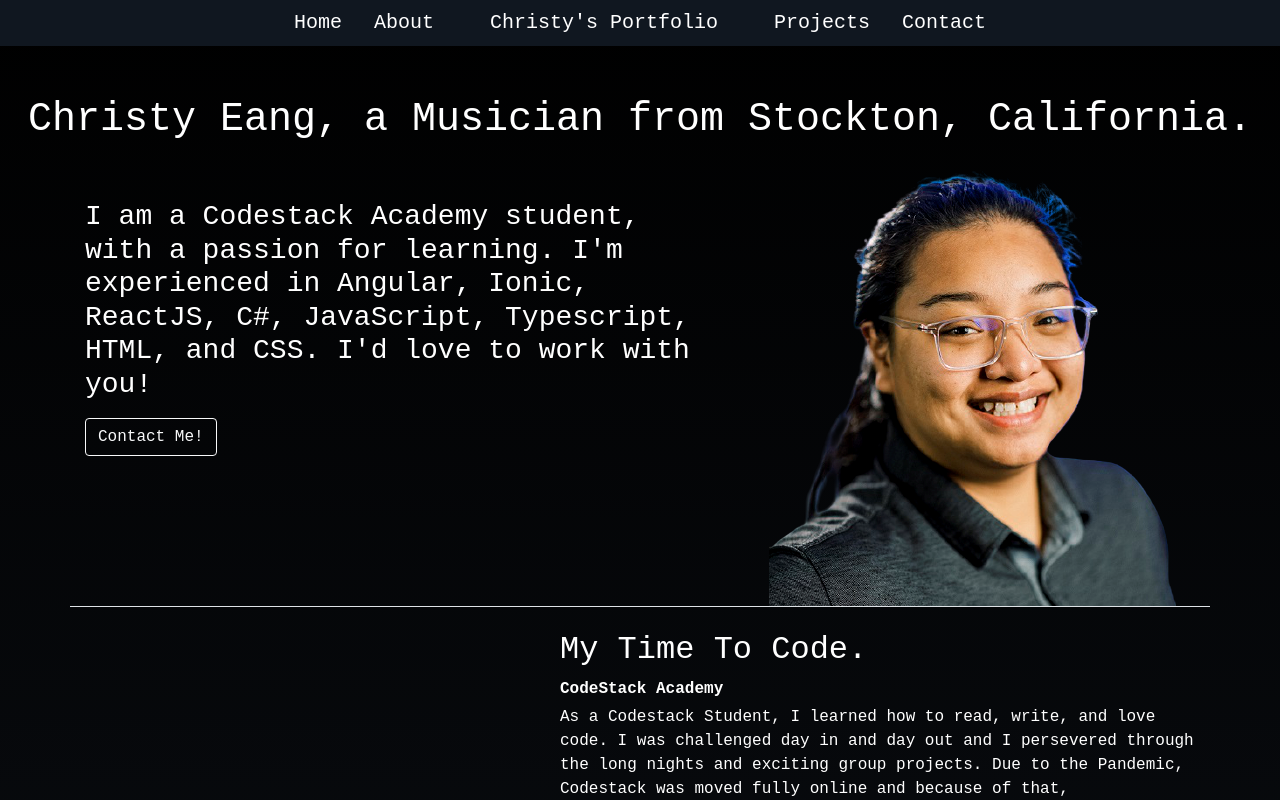
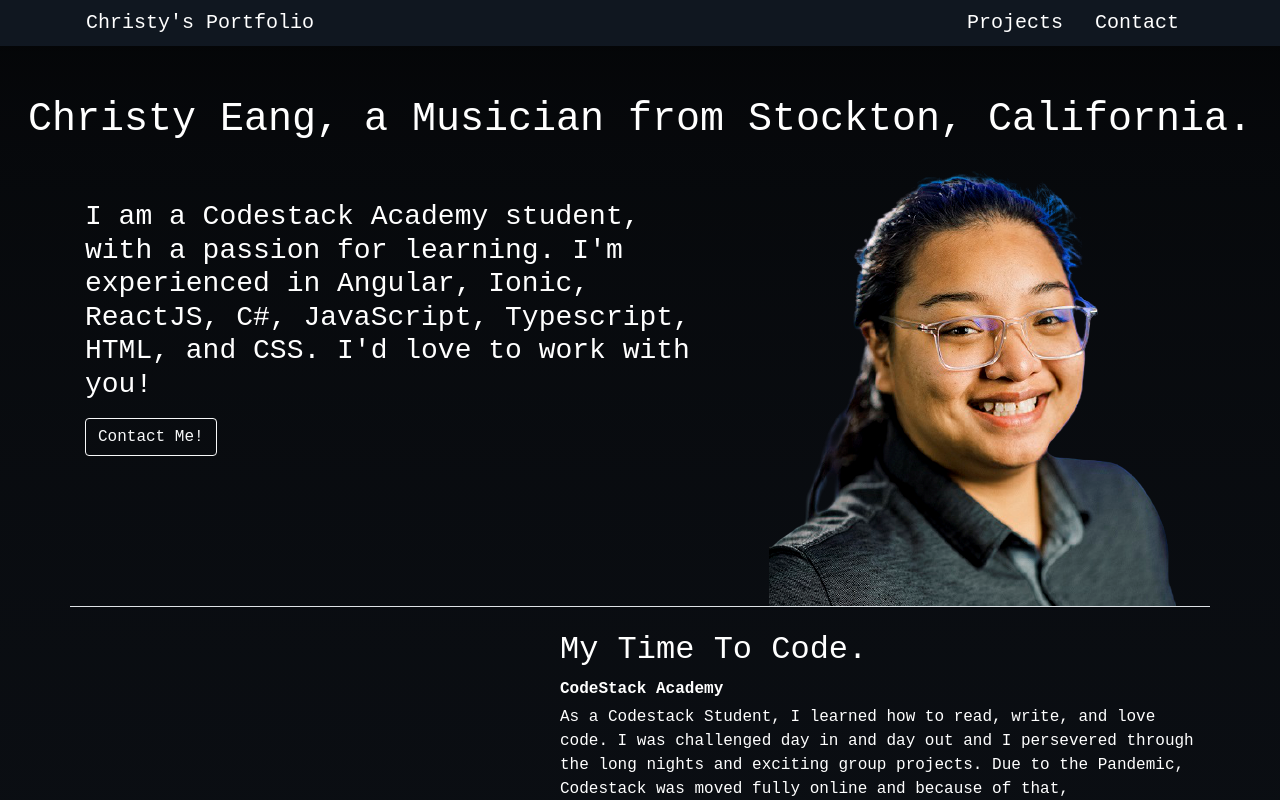
Before and after one commit to christycreme95/portfolio, an Angular app: page /home in a window 1280 px wide. Shown: the top 800 px of the page. Built offline with nearby package versions, Linux system fonts and the light colour scheme; a web font is replaced by a local one.

Commit message:
editing stuff

```diff
--- a/src/app/components/nav/nav.component.html
+++ b/src/app/components/nav/nav.component.html
@@ -1,22 +1,28 @@
 <!-- The Normal Nav on big screen -->
 <div class="d-none d-lg-block">
-    <ul class="nav fixed-top center bg">
+  <div class="nav fixed-top bg">
+    <ul class="nav container">
       <li class="nav-item text-center">
-            <a class="nav-link" #home routerLink='/home'>Home</a>
+        <a class="nav-link" #home routerLink='/home'>Christy's Portfolio</a>
       </li>
-        <li class="nav-item text-center">
+      <div class="m-auto"></div>
+      <!-- <li class="nav-item text-center">
         <a class="nav-link" #nav routerLink='/about'>About</a>
-        </li>
-        <li class="nav-item text-center mx-4">
+      </li> -->
+      <!-- <li class="nav-item text-center mx-4">
         <a class="nav-link no">Christy's Portfolio</a>
-        </li>
+      </li> -->
       <li class="nav-item text-center">
         <a class="nav-link" #projects routerLink='/projects'>Projects</a>
       </li>
       <li class="nav-item text-center">
         <a class="nav-link" #contact routerLink='/contact'>Contact</a>
       </li>
+      <!-- <li class="nav-item text-center">
+        <a class="nav-link" target="_blank" href="../../../assets/pdf/ChristyEangResume2021.pdf">Resume</a>
+      </li> -->
     </ul>
+  </div>
 </div>
 
 <!-- The Collapse Nav for smol-med -->
--- a/src/app/pages/home/home.component.css
+++ b/src/app/pages/home/home.component.css
@@ -1,6 +1,6 @@
-.bg{
-    background: linear-gradient(#000000, #0d1117);
-}
+/* .bg{
+    background: linear-gradient(#000000,10%, #0d1117);
+} */
 .fontbig{
     font-size: 50px;
 }
--- a/src/app/pages/home/home.component.html
+++ b/src/app/pages/home/home.component.html
@@ -74,7 +74,7 @@
                 </div>
             </div>
 
-            <!-- <div class="col-lg-4 d-none d-lg-block"></div> -->
+            <div class="col-lg-2 d-none d-lg-block"></div>
 
             <div class="col-12 col-md-6 col-lg-4">
                 <h3 class="center text-center mb-5"><u>Development Tools:</u></h3>
--- a/src/styles.css
+++ b/src/styles.css
@@ -1,6 +1,8 @@
 /* You can add global styles to this file, and also import other style files */
 body{
-    background-color: #0d1117;
+    background: linear-gradient(#000000,10%, #0d1117);
+    /* .bg{ */
+    /* } */
     /* #141c2688 */
     /* background: linear-gradient(132deg #ec5118cb, #1665c1);
     background-size: 400% 400%;
```
Also changed, not shown: 1 other file (tests, documents, lock files or other folders). Lines whose indentation alone changed are shown as unchanged.
